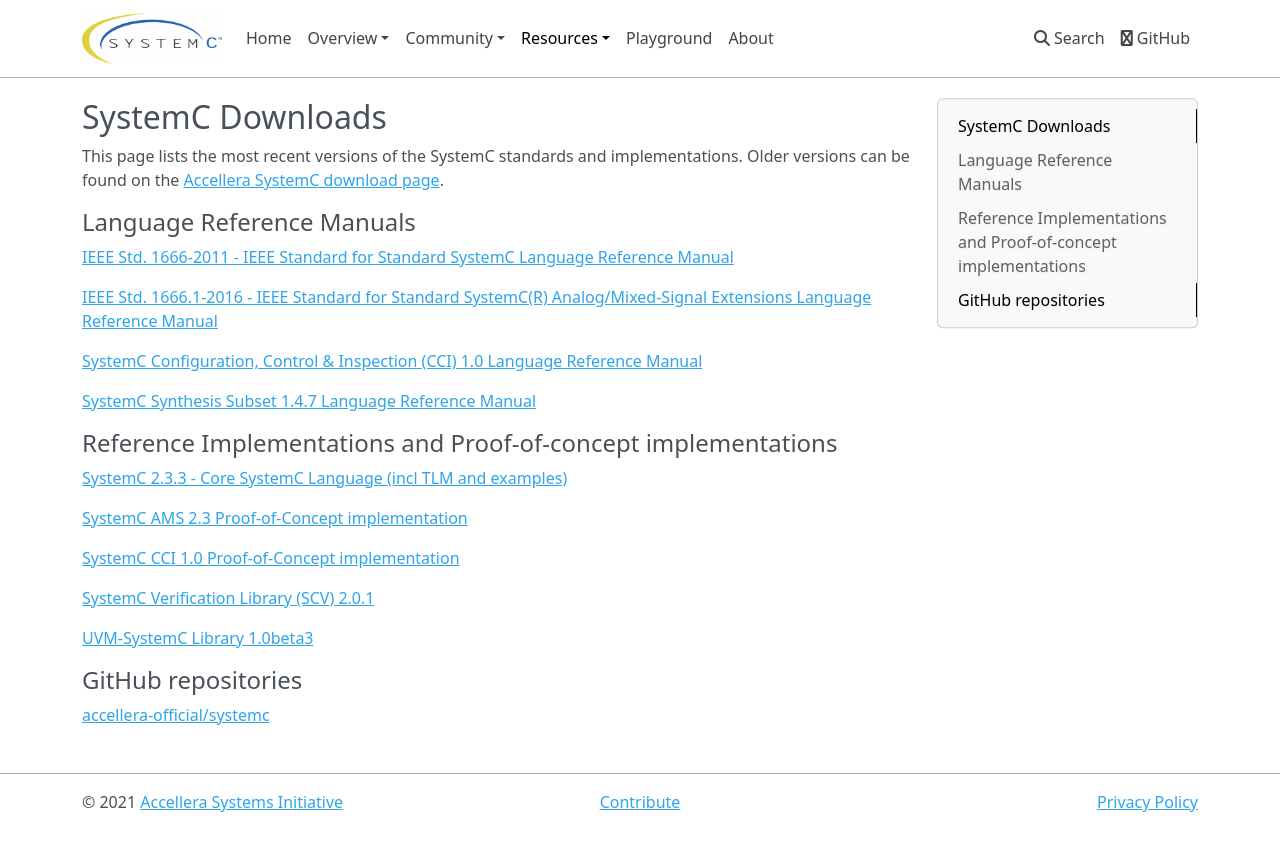
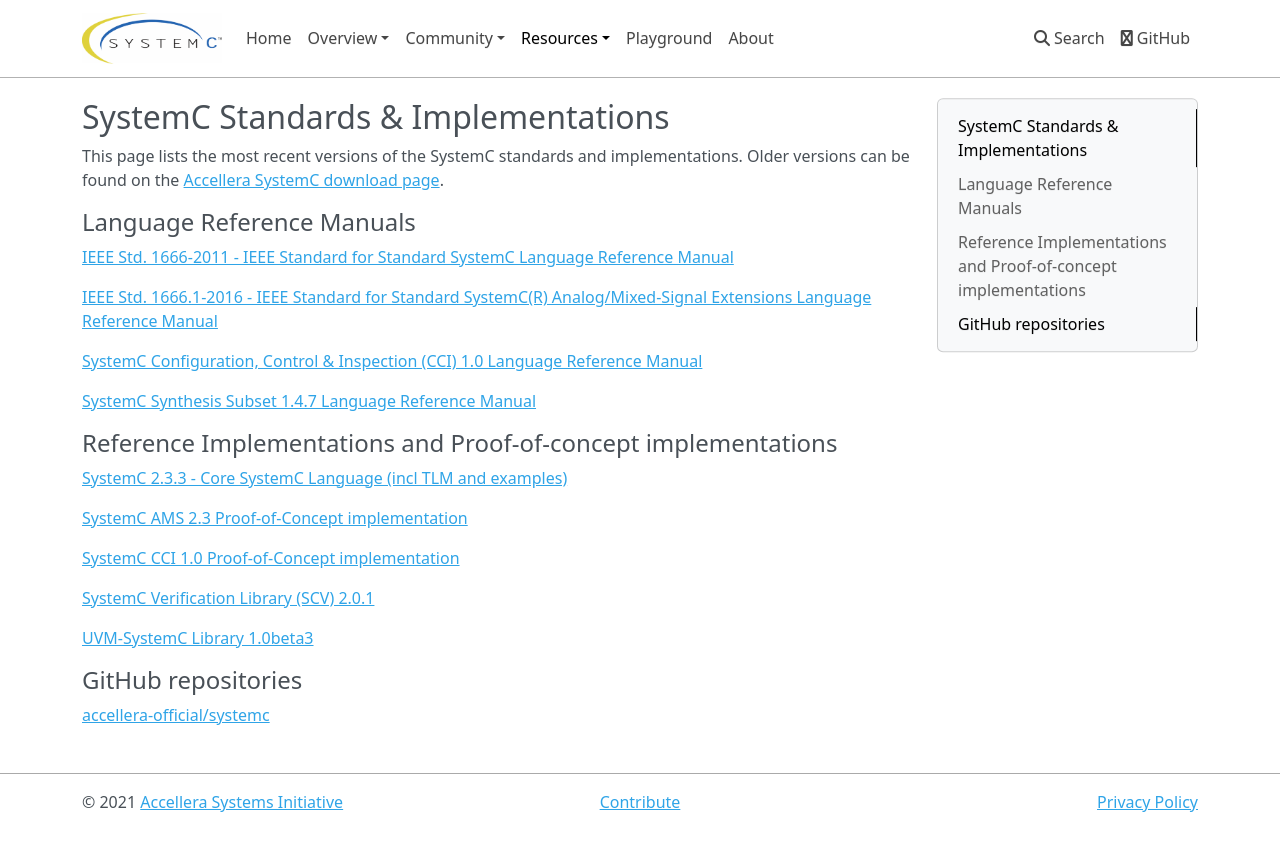
Before and after one commit to accellera-official/systemc.org, an MkDocs documentation site: the page built from docs/resources/standards.md, in a window 1280 px wide. Shown: the top 851 px of the page. Built offline with MkDocs 1.6.1, drawn with Linux system fonts in a browser that asks for light colours; nearby versions of some CDN libraries.

Commit message:
fix broken link on homepage

```diff
--- a/docs/resources/downloads.md
+++ b/docs/resources/standards.md
@@ -1,4 +1,4 @@
-# SystemC Downloads
+# SystemC Standards & Implementations
 
 This page lists the most recent versions of the SystemC standards and implementations. Older versions can be found on the [Accellera SystemC download page][1].
 
--- a/mkdocs.yml
+++ b/mkdocs.yml
@@ -24,7 +24,7 @@
     - 'Books': 'resources/books.md'
     - 'Education': 'resources/education.md'
     - 'Libraries & Projects': 'resources/projects.md'
-    - 'Standards & Implementations': 'resources/downloads.md'
+    - 'Standards & Implementations': 'resources/standards.md'
     - 'Tools': 'resources/tools.md'
     - 'Training': 'resources/training.md'
     - 'Videos': 'resources/videos.md'
```
Also changed, not shown: docs/index.md (+1 -1 lines).
